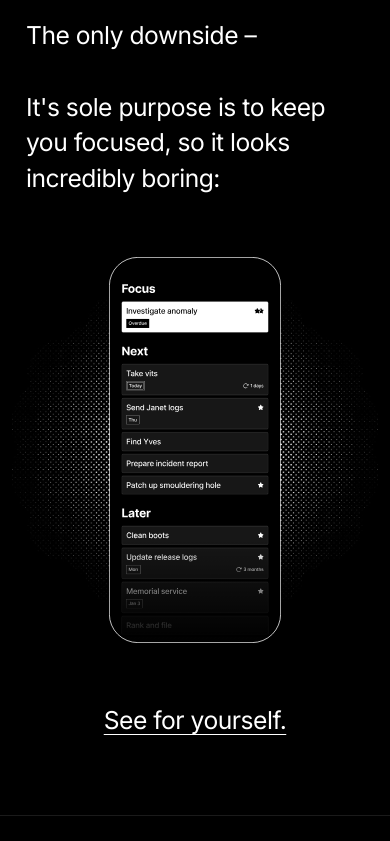
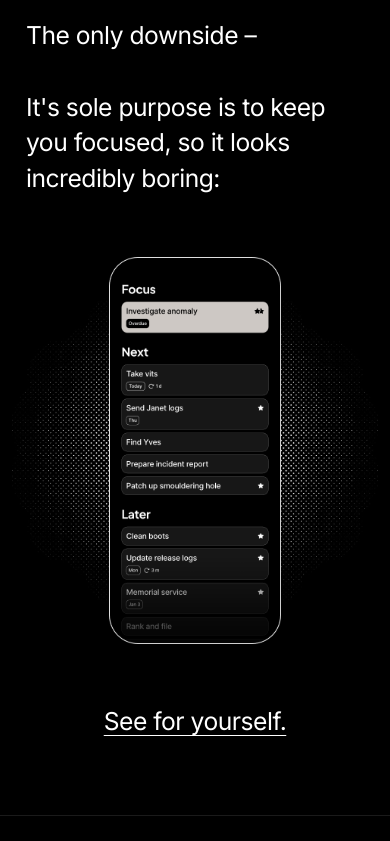
Before and after one commit to jerrysichang/welm-website, a plain HTML site: page index.html in a window 390 px wide. Shown: the part 631-1472 px from the top of the page. Drawn offline with Linux system fonts and the light colour scheme.

Commit message:
Update the homepage phone image to the latest app screenshot.
Co-authored-by: Cursor <cursoragent@cursor.com>

```diff
--- a/index.html
+++ b/index.html
@@ -108,9 +108,9 @@
             >
             <img
               class="showcase-phone"
-              src="assets/welm-phone.svg"
-              width="692"
-              height="1558"
+              src="assets/welm-phone.png"
+              width="454"
+              height="1024"
               alt="Welm app showing Focus, Next, and Later task lists"
             >
           </div>
```
Also changed, not shown: assets/welm-phone.png (added).
